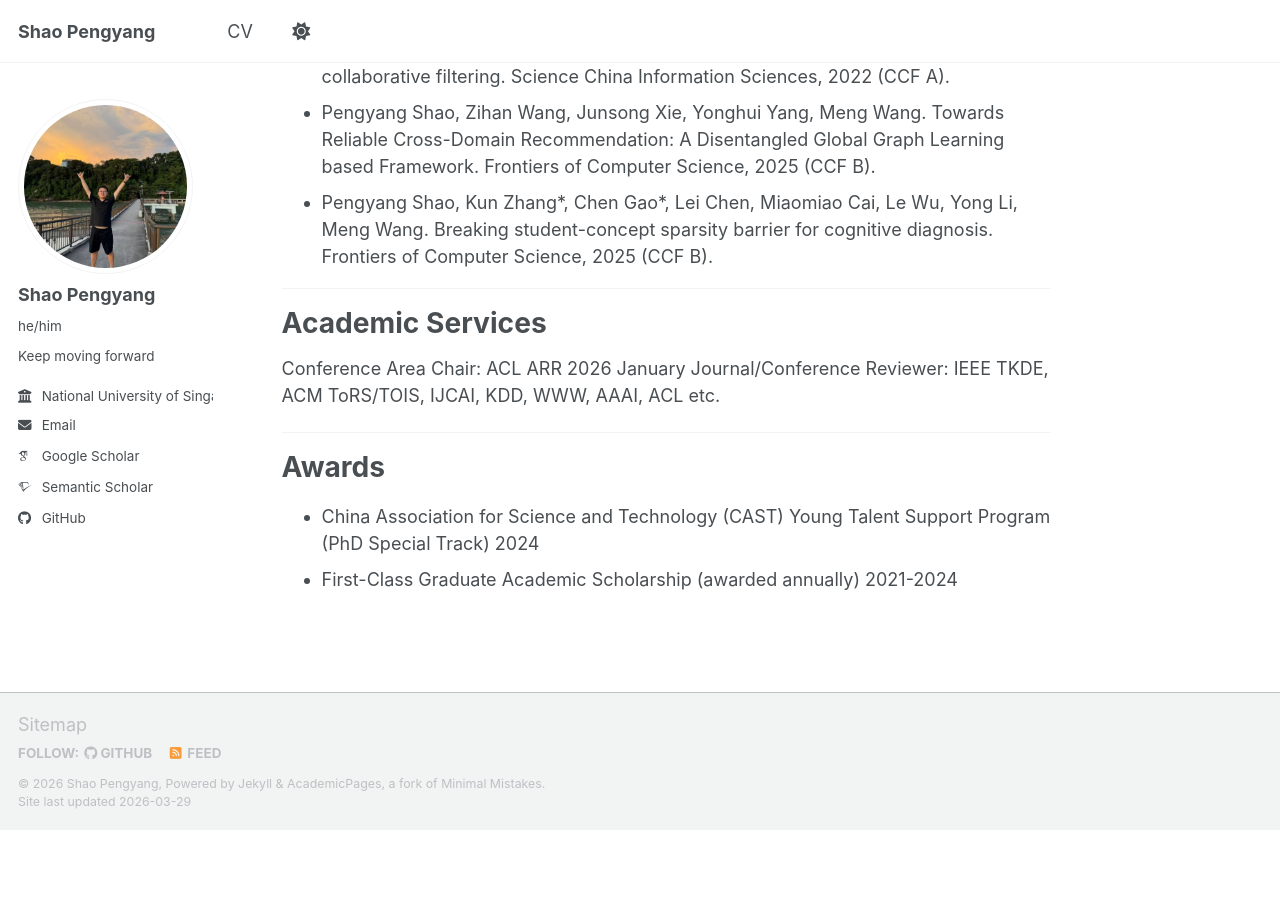
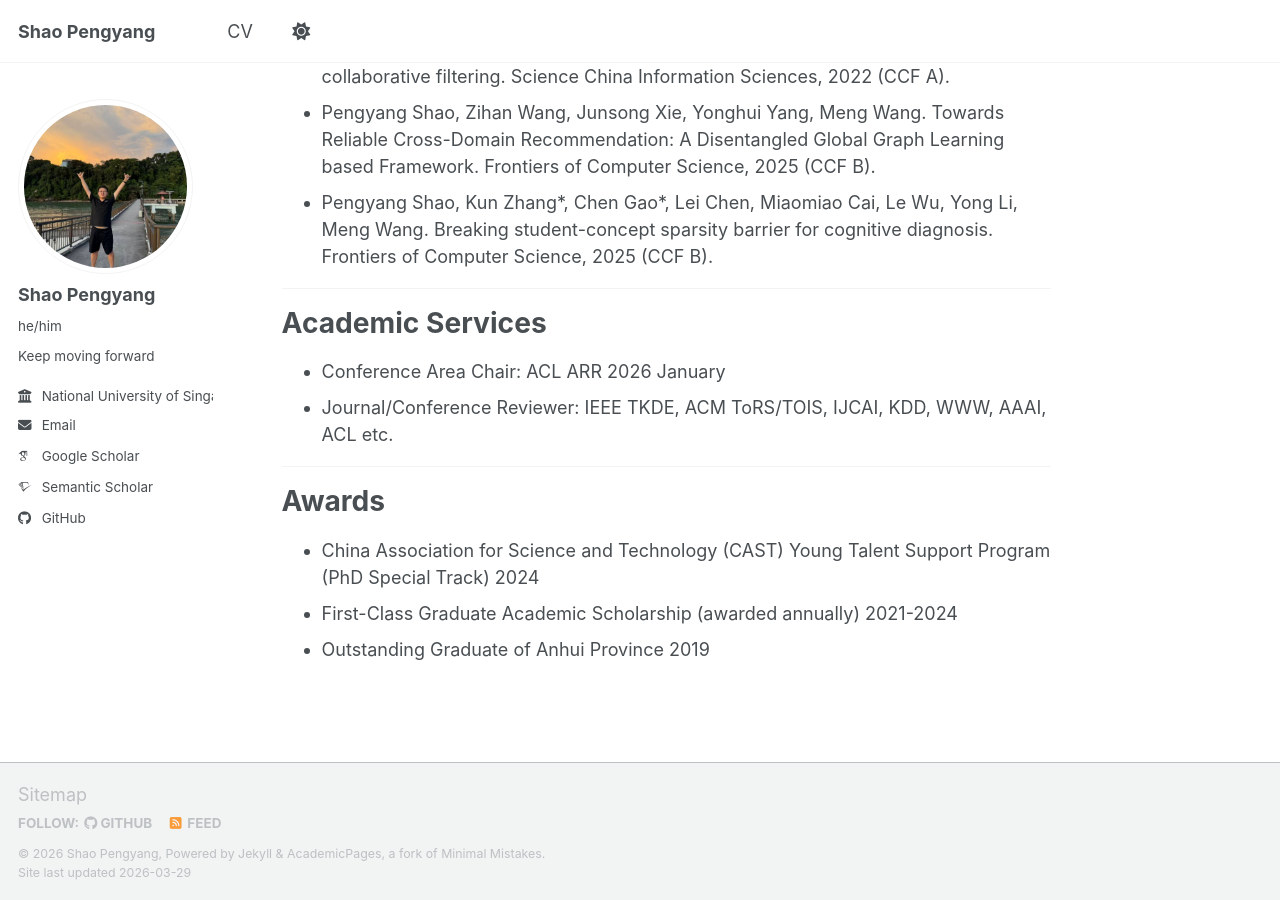
Before and after one commit to ShaoPengyang/ShaoPengyang.github.io, a Jekyll site: the page built from _pages/about.md, in a window 1280 px wide and 900 px high, scrolled down 2192 px. Built offline with Jekyll 4.4.1, drawn with Linux system fonts in a browser that asks for light colours; some web fonts are replaced; a script bundle is joined from its source files by our own code; library files that are not in the unit come from our copies; before the commit the page ends 3022 px from its top, so only the background shows below that.

Commit message:
Update about.md

```diff
--- a/_pages/about.md
+++ b/_pages/about.md
@@ -104,8 +104,8 @@
 
 Academic Services
 ======
-Conference Area Chair: ACL ARR 2026 January
-Journal/Conference Reviewer: IEEE TKDE, ACM ToRS/TOIS, IJCAI, KDD, WWW, AAAI, ACL etc.
+- Conference Area Chair: ACL ARR 2026 January
+- Journal/Conference Reviewer: IEEE TKDE, ACM ToRS/TOIS, IJCAI, KDD, WWW, AAAI, ACL etc.
 
 ---
 
@@ -113,3 +113,4 @@
 ======
 - China Association for Science and Technology (CAST) Young Talent Support Program (PhD Special Track)				2024
 -	First-Class Graduate Academic Scholarship (awarded annually)		2021-2024
+-	Outstanding Graduate of Anhui Province 2019
```
